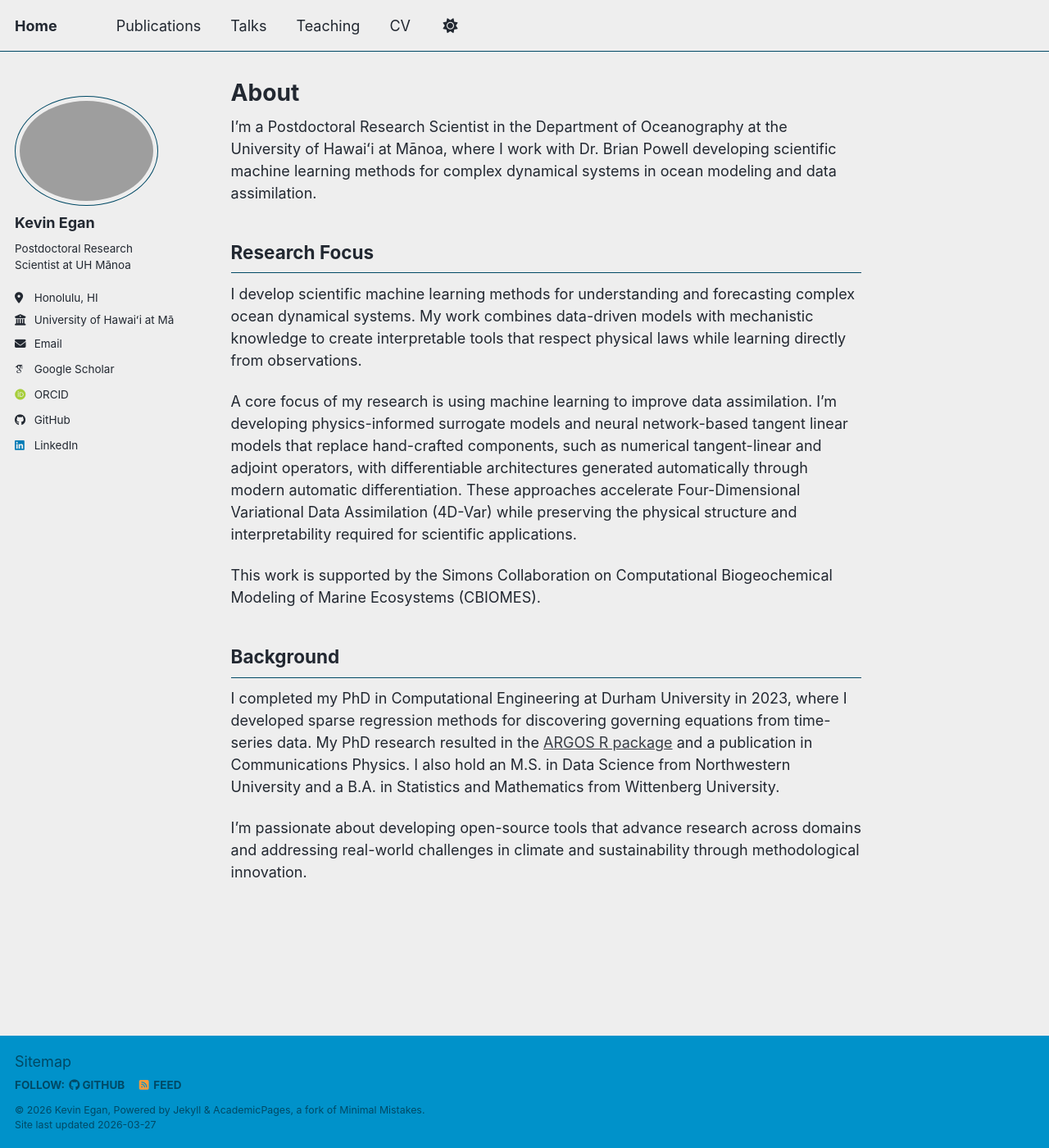
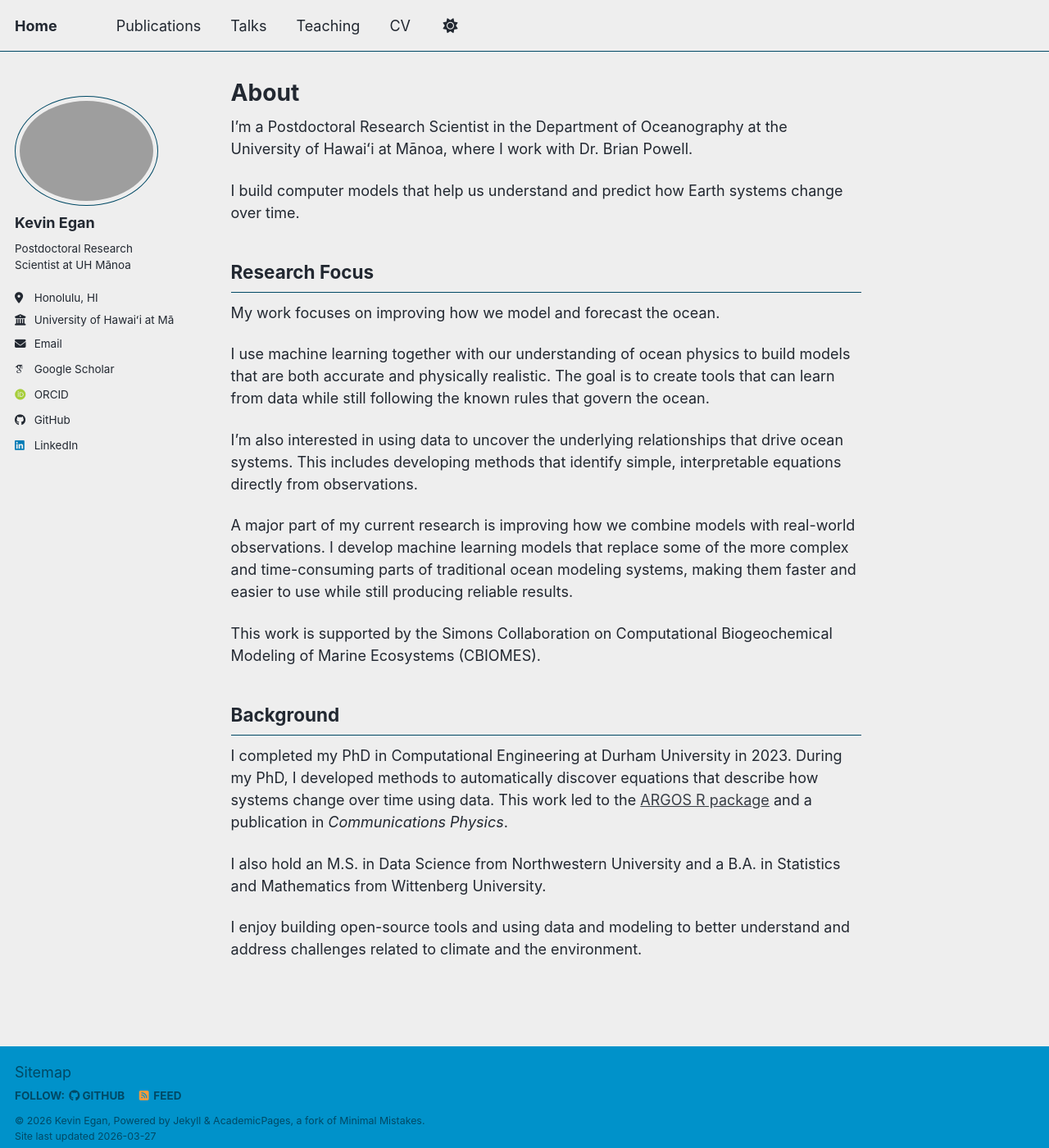
Before and after one commit to kevinegan31/kevinegan31.github.io, a Jekyll site: the page built from _pages/about.md, in a window 1280 px wide and 1400 px high. Shown: the whole window at 82% size. Built offline with Jekyll 4.4.1, drawn with Linux system fonts in a browser that asks for light colours; some web fonts are replaced; a script bundle is joined from its source files by our own code; library files that are not in the unit come from our copies.

Commit message:
Revise "About" page: enhance clarity and focus of research description

```diff
--- a/_pages/about.md
+++ b/_pages/about.md
@@ -7,24 +7,31 @@ redirect_from:
   - /about.html
 ---
 
-I'm a Postdoctoral Research Scientist in the Department of Oceanography at the University of Hawaiʻi at Mānoa, where I work with Dr. Brian Powell developing scientific machine learning methods for complex dynamical systems in ocean modeling and data assimilation.
+I'm a Postdoctoral Research Scientist in the Department of Oceanography at the University of Hawaiʻi at Mānoa, where I work with Dr. Brian Powell.
+
+I build computer models that help us understand and predict how Earth systems change over time.
 
 ## Research Focus
 
-I develop scientific machine learning methods for understanding and forecasting complex ocean dynamical systems.
-My work combines data-driven models with mechanistic knowledge to create interpretable tools that respect physical laws while learning directly from observations.
+My work focuses on improving how we model and forecast the ocean.
 
-A core focus of my research is using machine learning to improve data assimilation.
-I'm developing physics-informed surrogate models and neural network-based tangent linear models that replace hand-crafted components, such as numerical tangent-linear and adjoint operators, with differentiable architectures generated automatically through modern automatic differentiation.
-These approaches accelerate Four-Dimensional Variational Data Assimilation (4D-Var) while preserving the physical structure and interpretability required for scientific applications.
+I use machine learning together with our understanding of ocean physics to build models that are both accurate and physically realistic.
+The goal is to create tools that can learn from data while still following the known rules that govern the ocean.
+
+I’m also interested in using data to uncover the underlying relationships that drive ocean systems.
+This includes developing methods that identify simple, interpretable equations directly from observations.
+
+A major part of my current research is improving how we combine models with real-world observations.
+I develop machine learning models that replace some of the more complex and time-consuming parts of traditional ocean modeling systems, making them faster and easier to use while still producing reliable results.
 
 This work is supported by the Simons Collaboration on Computational Biogeochemical Modeling of Marine Ecosystems (CBIOMES).
 
-
 ## Background
 
-I completed my PhD in Computational Engineering at Durham University in 2023, where I developed sparse regression methods for discovering governing equations from time-series data.
-My PhD research resulted in the [ARGOS R package](https://cran.r-project.org/web/packages/ARGOS/index.html) and a publication in Communications Physics.
+I completed my PhD in Computational Engineering at Durham University in 2023.
+During my PhD, I developed methods to automatically discover equations that describe how systems change over time using data.
+This work led to the [ARGOS R package](https://cran.r-project.org/web/packages/ARGOS/index.html) and a publication in *Communications Physics*.
+
 I also hold an M.S. in Data Science from Northwestern University and a B.A. in Statistics and Mathematics from Wittenberg University.
 
-I'm passionate about developing open-source tools that advance research across domains and addressing real-world challenges in climate and sustainability through methodological innovation.
+I enjoy building open-source tools and using data and modeling to better understand and address challenges related to climate and the environment.
```
